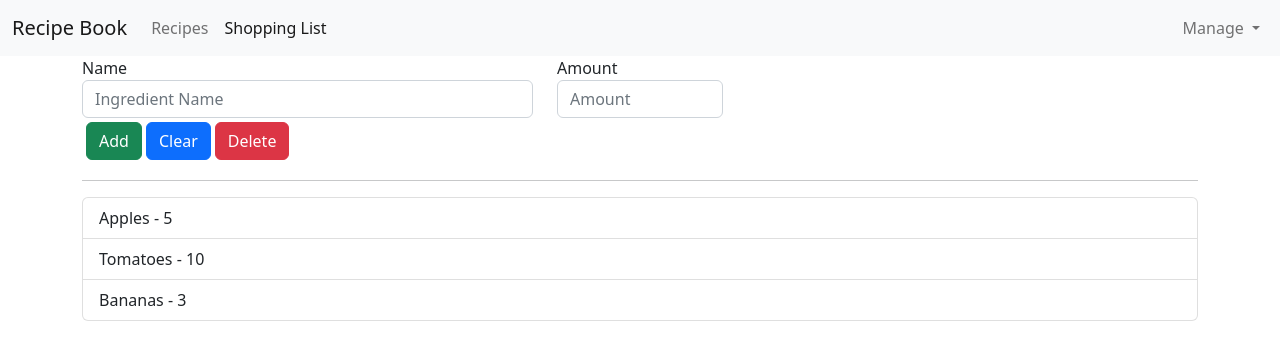
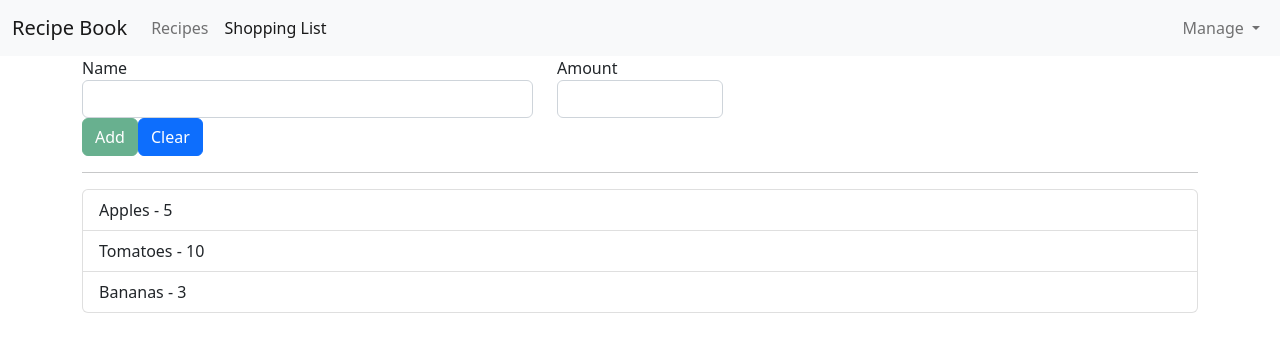
Before and after one commit to Tazzmanian/angular2025, an Angular app: page /shopping-list in a window 1280 px wide. Shown: the top 360 px of the page. Built offline with nearby package versions, Linux system fonts and the light colour scheme.

Commit message:
update dropdown directive as it breaks the ngSubmit, using template driven form

```diff
--- a/src/app/app.module.ts
+++ b/src/app/app.module.ts
@@ -15,6 +15,7 @@ import { RecipeItemComponent } from './recipes/recipe-list/recipe-item/recipe-it
 import { FormsModule } from '@angular/forms';
 import { DropdownDirective } from './shared/dropdown.directive';
 import { ShoppingListService } from './shopping-list/shopping-list.service';
+// import { CommonModule } from '@angular/common';
 
 @NgModule({
   declarations: [
@@ -30,6 +31,7 @@ import { ShoppingListService } from './shopping-list/shopping-list.service';
   ],
   imports: [
     BrowserModule,
+    // CommonModule,
     FormsModule,
     AppRoutingModule
   ],
--- a/src/app/shared/dropdown.directive.ts
+++ b/src/app/shared/dropdown.directive.ts
@@ -41,6 +41,14 @@ export class DropdownDirective {
             this.isCollapseOpen = !this.isCollapseOpen;
             const collapse = this.elementRef.nativeElement.querySelector('.navbar-collapse');
             if (this.isCollapseOpen) {
+                if (this.isOpen) {
+                    this.isOpen = false; // Close dropdown if it was open
+                    const dropdown = this.elementRef.nativeElement.querySelector('.dropdown');
+                    const dropdownMenu = this.elementRef.nativeElement.querySelector('.dropdown-menu');
+                    this.renderer.removeClass(dropdown, 'show');
+                    this.renderer.removeClass(dropdownMenu, 'show');
+                    this.renderer.setAttribute(target, 'aria-expanded', 'false');
+                }
                 this.renderer.addClass(collapse, 'show');
                 this.renderer.setAttribute(target, 'aria-expanded', 'true');
             } else {
@@ -52,16 +60,15 @@ export class DropdownDirective {
 
     @HostListener('document:click', ['$event'])
     close(event: Event) {
-        event.preventDefault();
-
         if (!this.elementRef.nativeElement.contains(event.target)) {
-            this.closeDropdown();
-            this.closeCollapseDropdown();
+            this.closeDropdown(event);
+            this.closeCollapseDropdown(event);
         }
     }
 
-    closeDropdown() {
+    closeDropdown(event: Event) {
         if (this.isOpen) {
+            event.preventDefault(); // Prevent default action of the click event
             this.isOpen = false;
             const dropdown = this.elementRef.nativeElement.querySelector('.dropdown');
             const dropdownMenu = this.elementRef.nativeElement.querySelector('.dropdown-menu');
@@ -74,8 +81,9 @@ export class DropdownDirective {
         }
     }
 
-    closeCollapseDropdown() {
+    closeCollapseDropdown(event: Event) {
         if (this.isCollapseOpen) {
+            event.preventDefault(); // Prevent default action of the click event
             this.isCollapseOpen = false;
             const collapse = this.elementRef.nativeElement.querySelector('.navbar-collapse');
             const toggler = this.elementRef.nativeElement.querySelector('.navbar-toggler');
--- a/src/app/shopping-list/shopping-edit/shopping-edit.component.html
+++ b/src/app/shopping-list/shopping-edit/shopping-edit.component.html
@@ -1,21 +1,43 @@
 <div class="row">
   <div class="col-xs-12">
-        <form >
+    <form  #f="ngForm" (ngSubmit)="onSubmit(f)">
       <div class="row">
         <div class="col-sm-5 form-group">
           <label for="name">Name</label>
-                    <input type="text" class="form-control" id="name" name="name" placeholder="Ingredient Name" #nameInput/>
+          <input
+            type="text"
+            id="name"
+            class="form-control"
+            name="name"
+            ngModel
+            required
+          >
         </div>
         <div class="col-sm-2 form-group">
           <label for="amount">Amount</label>
-                    <input type="number" class="form-control" id="amount" name="amount" placeholder="Amount" #amountInput/>
+          <input
+            type="number"
+            id="amount"
+            class="form-control"
+            name="amount"
+            ngModel
+            required
+            pattern="^[1-9]+[0-9]*$"
+          >
+        </div>
       </div>
       <div class="row">
-                    <div class="col-xs-12 m-1">
-                        <button type="button" class="btn btn-success me-1" (click)="onAddIngredient()">Add</button>
-                        <button type="reset" class="btn btn-primary me-1">Clear</button>
-                        <button type="button" class="btn btn-danger me-1">Delete</button>
-                    </div>
+        <div class="col-xs-12">
+          <button
+            class="btn btn-success"
+            type="submit"
+            [disabled]="!f.valid">{{ editMode ? 'Update' : 'Add' }}</button>
+          <button
+            class="btn btn-danger"
+            type="button"
+            (click)="onDelete()"
+            *ngIf="editMode">Delete</button>
+          <button class="btn btn-primary" type="button" (click)="onClear()">Clear</button>
         </div>
       </div>
     </form>
--- a/src/app/shopping-list/shopping-edit/shopping-edit.component.ts
+++ b/src/app/shopping-list/shopping-edit/shopping-edit.component.ts
@@ -1,33 +1,69 @@
 import {
   Component,
-    ElementRef,
   OnInit,
-    ViewChild,
+  OnDestroy,
+  ViewChild
 } from '@angular/core';
+import { NgForm } from '@angular/forms';
+import { ShoppingListService } from '../shopping-list.service';
+import { Subscription } from 'rxjs';
 import { Ingredient } from 'src/app/shared/ingredient';
-import { ShoppingListService } from '../shopping-list.service';
 
 @Component({
   selector: 'app-shopping-edit',
   templateUrl: './shopping-edit.component.html',
-    styleUrls: ['./shopping-edit.component.scss'],
+  styleUrls: ['./shopping-edit.component.scss']
 })
-export class ShoppingEditComponent implements OnInit {
-    @ViewChild('nameInput') nameInput: ElementRef | undefined;
-    @ViewChild('amountInput') amountInput: ElementRef | undefined;
+export class ShoppingEditComponent implements OnInit, OnDestroy {
+  @ViewChild('f', { static: false }) slForm: NgForm|undefined;
+  subscription: Subscription | undefined;
+  editMode = false;
+  editedItemIndex: number|undefined;
+  editedItem: Ingredient|undefined;
 
-    constructor(private shoppingListService: ShoppingListService) {}
+  constructor(private slService: ShoppingListService) { }
 
-    ngOnInit(): void {}
+  ngOnInit() {
+    this.subscription = this.slService.startedEditing
+      .subscribe(
+        (index: number) => {
+          this.editedItemIndex = index;
+          this.editMode = true;
+          this.editedItem = this.slService.getIngredient(index);
+          this.slForm?.setValue({
+            name: this.editedItem.name,
+            amount: this.editedItem.amount
+          })
+        }
+      );
+  }
 
-    onAddIngredient() {
-        const name = this.nameInput?.nativeElement.value.trim();
-        const amount = +this.amountInput?.nativeElement.value;
+  onSubmit(form: NgForm) {
+    console.log('Form submitted:', form);
 
-        if (name && amount > 0) {
-            this.shoppingListService.addIngredient(new Ingredient(name, amount));
+    const value = form.value;
+    const newIngredient = new Ingredient(value.name, value.amount);
+    if (this.editMode) {
+      this.slService.updateIngredient(this.editedItemIndex ?? -1, newIngredient);
     } else {
-            console.error('Invalid ingredient name or amount');
+      this.slService.addIngredient(newIngredient);
     }
+    this.editMode = false;
+    form.reset();
   }
+
+  onClear() {
+    this.slForm?.reset();
+    this.editMode = false;
   }
+
+  onDelete() {
+    this.slService.deleteIngredient(this.editedItemIndex || -1);
+    this.onClear();
+  }
+
+  ngOnDestroy() {
+    this.subscription?.unsubscribe();
+  }
+
+}
--- a/src/app/shopping-list/shopping-list.service.ts
+++ b/src/app/shopping-list/shopping-list.service.ts
@@ -5,6 +5,7 @@ import { Subject } from "rxjs";
 export class ShoppingListService {
 
     itemAdded = new Subject<Ingredient[]>();
+    startedEditing = new Subject<number>();
 
     private ingredients: Ingredient[] = [
         new Ingredient('Apples', 5),
@@ -33,6 +34,10 @@ export class ShoppingListService {
         }
     }
 
+    getIngredient(index: number) {
+        return this.ingredients[index];
+    }
+
     addIngredients(ingredients: Ingredient[]): void {
         for (const ingredient of ingredients) {
             this.addIngredient(ingredient); // Use the existing method to handle duplicates
```
Lines whose indentation alone changed are shown as unchanged.
